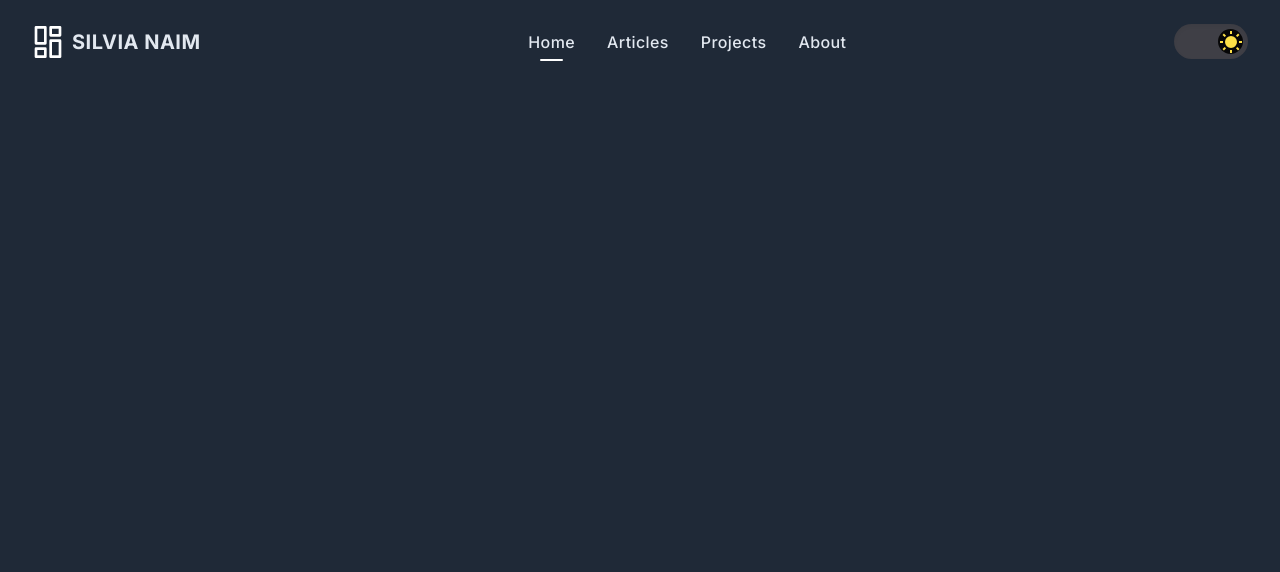
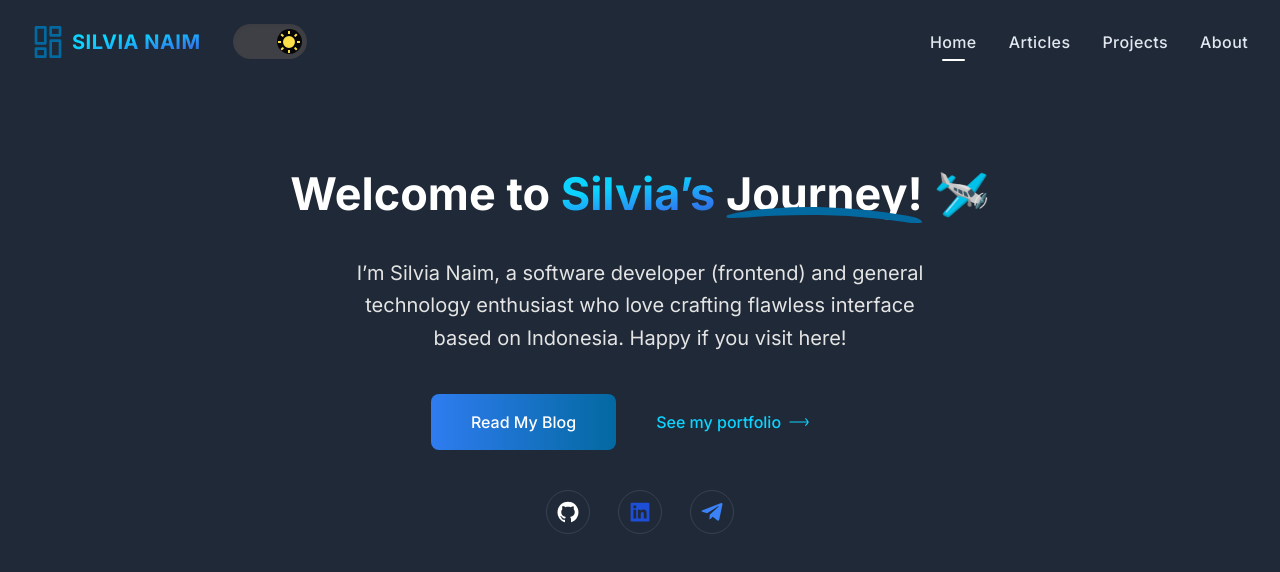
Before and after one commit to silvianaim02/silvianaimcom, a Next.js app: page / in a window 1280 px wide. Shown: the top 572 px of the page. Built offline with nearby package versions, Linux system fonts and the light colour scheme.

Commit message:
feat: add banner or hero section

```diff
--- a/src/app/globals.css
+++ b/src/app/globals.css
@@ -57,3 +57,16 @@
   border-radius: 9999px;
   bottom: -30%;
 }
+
+/* Text */
+.text-header-gradient {
+  background: rgb(57, 132, 244);
+  background: linear-gradient(
+    169.4deg,
+    #0cd3ff 36.87%,
+    #2f7cf0 78.04%,
+    #0369a1 103.77%
+  );
+  background-clip: text;
+  -webkit-text-fill-color: transparent;
+}
--- a/src/app/page.tsx
+++ b/src/app/page.tsx
@@ -1,5 +1,10 @@
+import Banner from '@/components/home/Banner';
 import Image from 'next/image';
 
 export default function Home() {
-  return <></>;
+  return (
+    <>
+      <Banner />
+    </>
+  );
 }
--- /dev/null
+++ b/src/components/home/Banner.tsx
@@ -0,0 +1,101 @@
+import React from 'react';
+import { AiFillGithub, AiFillLinkedin } from 'react-icons/ai';
+import { FaTelegramPlane } from 'react-icons/fa';
+
+const Banner = () => {
+  return (
+    <>
+      <div className='flex flex-wrap items-center justify-center'>
+        <div className='w-full px-4 py-20 sm:max-w-xl md:max-w-full md:px-24 lg:max-w-screen-xl lg:px-8'>
+          <div
+            className='hero-content wow fadeInUp mx-auto max-w-[780px] text-center'
+            data-wow-delay='.2s'
+          >
+            <h1 className='mb-8 text-3xl font-bold leading-snug text-gray-800 dark:text-white sm:text-4xl sm:leading-snug md:text-[45px] md:leading-snug'>
+              Welcome to <span className='text-header-gradient'>Silvia’s</span>{' '}
+              <span className='relative'>
+                Journey!
+                <svg
+                  xmlns='http://www.w3.org/2000/svg'
+                  width='249'
+                  height='22'
+                  viewBox='0 0 249 22'
+                  fill='currentColor'
+                  className='absolute left-0 top-2/3 h-6 w-full text-[#0cd3ff] text-opacity-75 dark:text-[#0369a1]'
+                >
+                  <path d='M247.564 18.5807C241.772 13.3568 232.473 12.7526 225.225 11.4427C217.124 9.97395 208.996 8.57031 200.846 7.46093C186.542 5.51302 172.169 4.08854 157.79 3.01562C126.033 0.645827 94.0929 0.0338481 62.3387 2.36979C42.1785 3.85416 22.008 5.90885 2.32917 10.8463C-0.0155171 11.4349 0.207047 14.6719 2.6889 14.7083C22.0261 14.9896 41.3866 12.6406 60.7109 11.8568C79.9471 11.0807 99.2274 10.6719 118.484 10.9557C142.604 11.3125 166.719 12.8333 190.722 15.5156C199.956 16.5469 209.195 17.6016 218.411 18.8255C227.864 20.0807 237.259 22 246.767 20.7422C247.709 20.6198 248.426 19.3568 247.564 18.5807Z'></path>
+                </svg>
+              </span>{' '}
+              🛩️
+            </h1>
+            <p className='mx-auto mb-10 max-w-[600px] text-base text-gray-600 dark:text-[#e4e4e4] sm:text-lg sm:leading-relaxed md:text-xl md:leading-relaxed'>
+              I’m Silvia Naim, a software developer (frontend) and general
+              technology enthusiast who love crafting flawless interface based
+              on Indonesia. Happy if you visit here!
+            </p>
+            <ul className='mb-10 flex flex-wrap items-center justify-center'>
+              <li>
+                <a
+                  href='https://links.tailgrids.com/play-download'
+                  className='text-dark hover:text-primary inline-flex items-center justify-center rounded-lg bg-gradient-to-r from-[#2f7cf0] to-[#0369a1]  px-6 py-4 text-center text-base font-medium text-white transition duration-300 ease-in-out hover:shadow-lg dark:bg-white sm:px-10'
+                >
+                  Read My Blog
+                </a>
+              </li>
+              <li>
+                <a
+                  href='https://github.com/tailgrids/play-tailwind'
+                  target='_blank'
+                  className='flex items-center px-6 py-4 text-base font-medium text-[#0369a1] transition duration-300 ease-in-out hover:opacity-70 dark:text-[#0cd3ff] dark:hover:opacity-90 sm:px-10'
+                >
+                  See my portfolio
+                  <span className='pl-2'>
+                    <svg
+                      width='20'
+                      height='8'
+                      viewBox='0 0 20 8'
+                      className='fill-current'
+                    >
+                      <path d='M19.2188 2.90632L17.0625 0.343819C16.875 0.125069 16.5312 0.0938193 16.2812 0.281319C16.0625 0.468819 16.0312 0.812569 16.2188 1.06257L18.25 3.46882H0.9375C0.625 3.46882 0.375 3.71882 0.375 4.03132C0.375 4.34382 0.625 4.59382 0.9375 4.59382H18.25L16.2188 7.00007C16.0312 7.21882 16.0625 7.56257 16.2812 7.78132C16.375 7.87507 16.5 7.90632 16.625 7.90632C16.7812 7.90632 16.9375 7.84382 17.0312 7.71882L19.1875 5.15632C19.75 4.46882 19.75 3.53132 19.2188 2.90632Z' />
+                    </svg>
+                  </span>
+                </a>
+              </li>
+            </ul>
+            <div className='sm:dHctZ2FwLTQ flex items-center justify-center gap-7'>
+              <a
+                className='hover:dHctYmctc2xhdGUtNTA flex h-11 w-11 items-center justify-center rounded-full border border-gray-200 transition-transform duration-200 dark:border-gray-700'
+                aria-label='Follow on Dribbble'
+                href='https://dribbble.com'
+              >
+                <span className='text-2xl'>
+                  <AiFillGithub />
+                </span>
+              </a>
+              <a
+                className='hover:dHctYmctc2xhdGUtNTA flex h-11 w-11 items-center justify-center rounded-full border border-gray-200 transition-transform duration-200 dark:border-gray-700'
+                aria-label='Follow on Dribbble'
+                href='https://dribbble.com'
+              >
+                <span className='text-2xl text-blue-700'>
+                  <AiFillLinkedin />
+                </span>
+              </a>
+              <a
+                className='hover:dHctYmctc2xhdGUtNTA flex h-11 w-11 items-center justify-center rounded-full border border-gray-200 transition-transform duration-200 dark:border-gray-700'
+                aria-label='Follow on Dribbble'
+                href='https://dribbble.com'
+              >
+                <span className='text-2xl text-blue-500'>
+                  <FaTelegramPlane />
+                </span>
+              </a>
+            </div>
+          </div>
+        </div>
+      </div>
+    </>
+  );
+};
+
+export default Banner;
--- /dev/null
+++ b/src/components/images/RoundedImage.tsx
@@ -0,0 +1,15 @@
+import React from 'react';
+
+const RoundedImage = ({ imageUrl }: any) => {
+  return (
+    <div className='h-32 w-32 overflow-hidden rounded-full bg-blue-300'>
+      <img
+        src={imageUrl}
+        alt='Gambar Bulat'
+        className='h-full w-full object-cover'
+      />
+    </div>
+  );
+};
+
+export default RoundedImage;
--- a/src/components/layout/Header.tsx
+++ b/src/components/layout/Header.tsx
@@ -23,11 +23,10 @@ const Header = () => {
 
   const currentRoute = usePathname();
 
-  console.log(theme);
-
   return (
-    <div className='mx-auto px-4 py-6 sm:max-w-xl md:max-w-full md:px-24 lg:max-w-screen-xl lg:px-8 '>
+    <div className='mx-auto px-4 py-6 sm:max-w-xl md:max-w-full md:px-24 lg:max-w-screen-xl lg:px-8'>
       <div className='relative flex items-center justify-between'>
+        <div className='flex items-center gap-8'>
           <Link
             href='/'
             aria-label='Company'
@@ -35,7 +34,7 @@ const Header = () => {
             className='inline-flex items-center'
           >
             <svg
-            className='text-deep-purple-accent-400 w-8'
+              className='w-8 text-[#0369a1]'
               viewBox='0 0 24 24'
               strokeLinejoin='round'
               strokeWidth='2'
@@ -49,10 +48,14 @@ const Header = () => {
               <rect x='14' y='1' width='7' height='6' />
               <rect x='14' y='11' width='7' height='12' />
             </svg>
-          <span className='ml-2 text-xl font-bold uppercase tracking-wide text-gray-800 dark:text-slate-200'>
+            <span className='text-header-gradient ml-2 text-xl font-bold uppercase tracking-wide'>
               Silvia Naim
             </span>
           </Link>
+          <ul className='hidden items-center space-x-8 lg:flex'>
+            <DarkModeSwitch />
+          </ul>
+        </div>
         <ul className='hidden items-center space-x-8 lg:flex'>
           {links.map(({ href, label }, index) => (
             <li key={index}>
@@ -74,9 +77,6 @@ const Header = () => {
             </li>
           ))}
         </ul>
-        <ul className='hidden items-center space-x-8 lg:flex'>
-          <DarkModeSwitch />
-        </ul>
         <div className='flex justify-center gap-2 lg:hidden'>
           <DarkModeSwitch />
           <MenuButton
@@ -95,7 +95,7 @@ const Header = () => {
         </div>
       </div>
       {isMenuOpen && (
-        <div className='relative'>
+        <div className='relative z-40'>
           <div
             className='fixed inset-0 h-full w-full overflow-y-auto bg-gray-600 bg-opacity-50'
             id='my-modal'
```
Also changed, not shown: public/images/header-img.svg (added), public/images/silvianaim-bg.png (added). Lines whose indentation alone changed are shown as unchanged.
